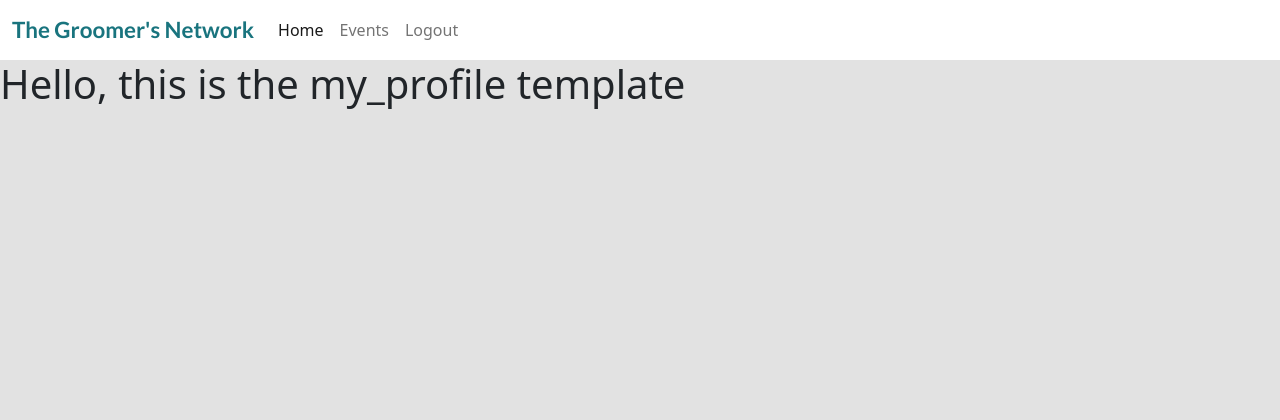
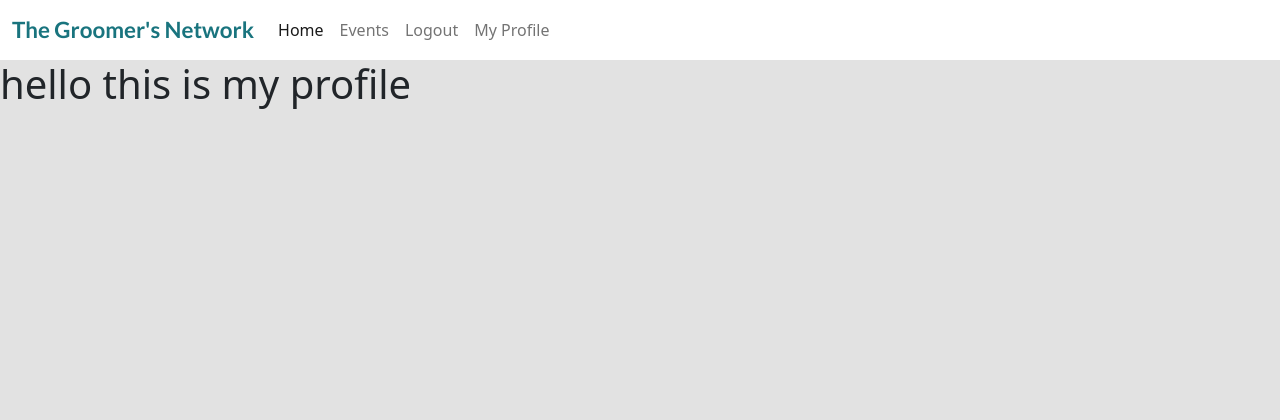
Before and after one commit to helenmurugan/the-groomers-network, a Django app: template templates/my_profile.html in a window 1280 px wide. Shown: the top 420 px of the page. Run offline with Django 3.2, Linux system fonts and the light colour scheme; the template is opened without the code that fills it, so the values that code supplies are empty; the visitor is signed in with stand-in values (Sample User, id 1); some libraries are stand-ins or nearby versions.

Commit message:
feat: Add link to my_profile on landing page. Add signals.py

```diff
--- a/templates/base.html
+++ b/templates/base.html
@@ -43,6 +43,9 @@
                     <li class="nav-item">
                         <a class="nav-link" href="{% url 'account_logout' %}">Logout</a>
                     </li>
+                    <li class="nav-item">
+                        <a class="nav-link" href="{% url 'my_profile' %}">My Profile</a>
+                    </li>
                     {% else %}
                     <li class="nav-item">
                         <a class="nav-link" href="{% url 'account_signup' %}">Register</a>
@@ -58,7 +61,7 @@
 
     <main class="flex-shrink-0 main-bg">
         {% block content %}
-        <!-- Content Goes here -->
+
         {% endblock content %}
     </main>
 
--- a/templates/landing_page.html
+++ b/templates/landing_page.html
@@ -13,7 +13,7 @@
                     <h1 class="display-3 fw-bolder mb-5 grey-text"><span class="text-gradient d-inline">Professional Networking for Pet Groomers</span></h1>
                     <div class="d-grid gap-3 d-sm-flex justify-content-sm-center justify-content-xxl-start mb-3">
                         <a class="btn-lg px-5 py-3 me-sm-3 fs-6 fw-bolder btn-signup"
-                            href="{% url 'account_signup' %}">Join for free!</a>
+                        href="{% url 'account_signup' %}">Join for free!</a>
                     </div>
                 </div>
             </div>
--- a/templates/my_profile.html
+++ b/templates/my_profile.html
@@ -1,11 +1,15 @@
 {% extends 'base.html' %}
+
+{% load crispy_forms_tags %}
+
+{% block content %}
+<section>
+    <div>
+
+       <h1>hello this is my profile</h1>
 
 
 
-
-{% block content %}
-<section>
-    <h1>Hello, this is the my_profile template</h1>
-
+    </div>
 </section>
 {% endblock %}
```
Also changed, not shown: user_profile/signals.py (added, +18 -0 lines).
